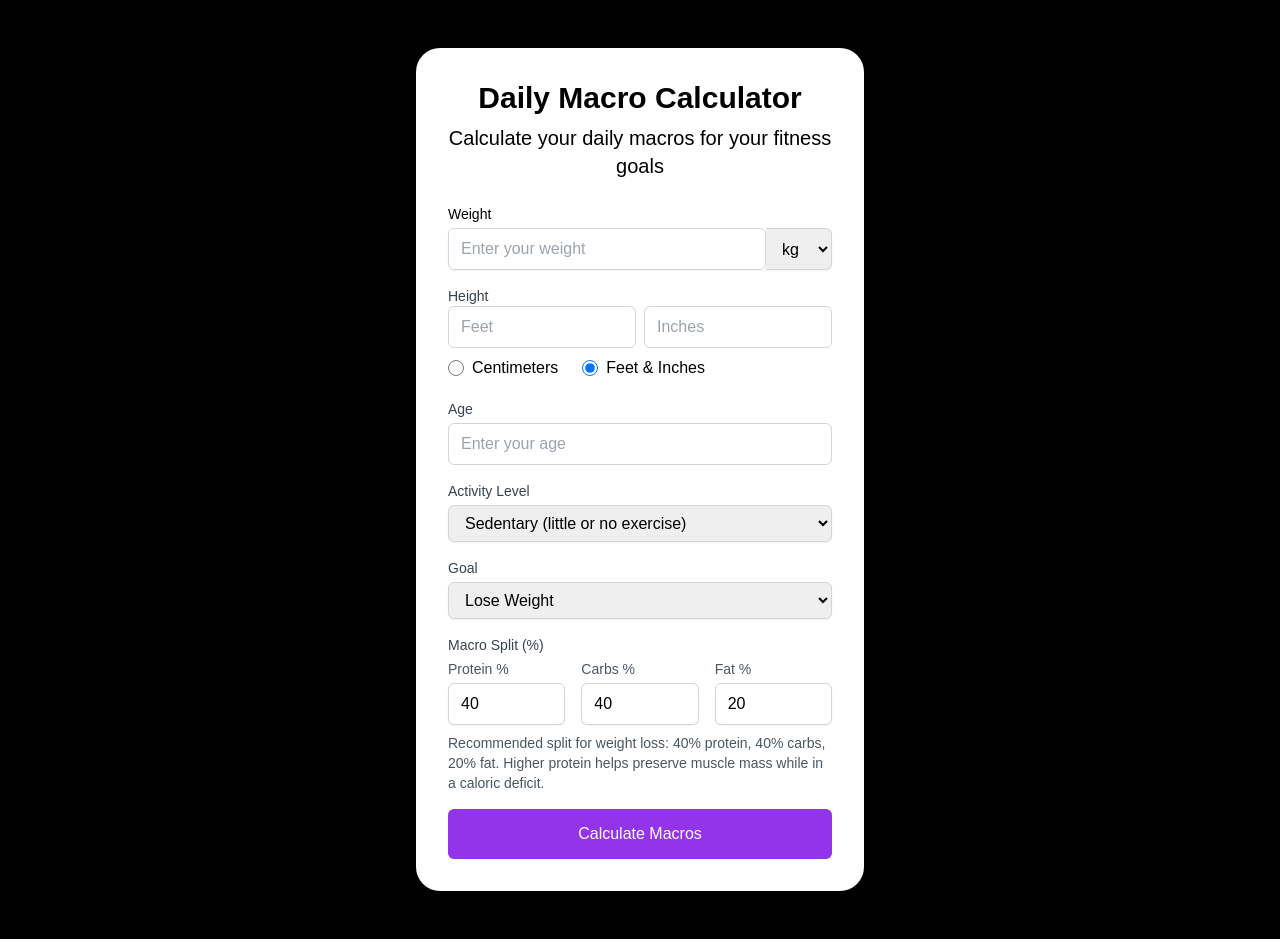
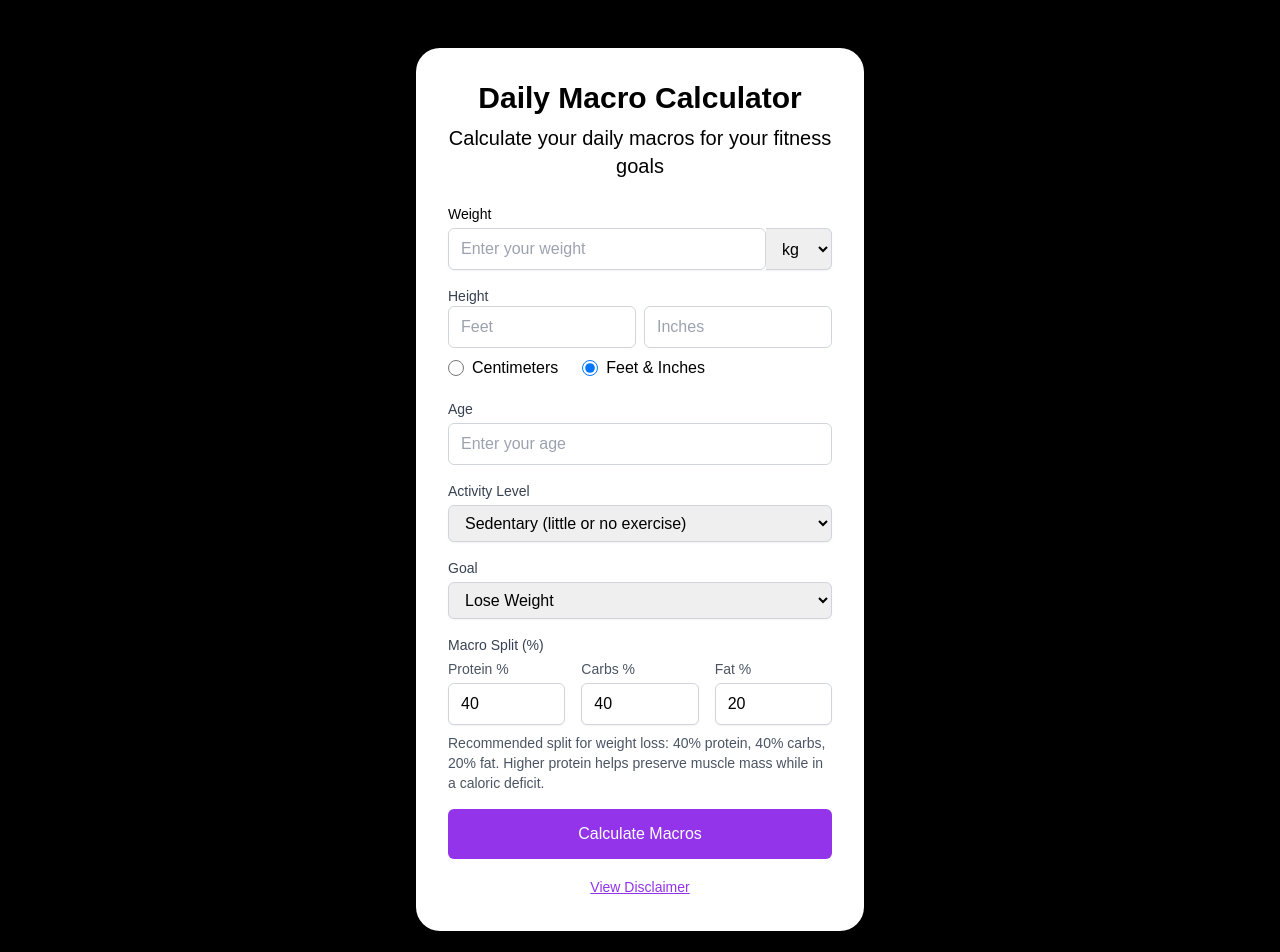
Before and after one commit to vib795/feast-factor, a Next.js app: page / in a window 1280 px wide. Shown: the top 952 px of the page. Built offline with nearby package versions, Linux system fonts and the light colour scheme.

Commit message:
Added Disclaimer.

```diff
--- a/src/components/MacroCalculator.js
+++ b/src/components/MacroCalculator.js
@@ -381,6 +381,15 @@ const MacroCalculator = () => {
             </div>
           </div>
         )}
+        <div className="mt-4 text-center">
+          <button
+            type="button"
+            onClick={() => alert("DISCLAIMER: This calculator is for informational purposes only. The information provided is not medical advice and should not be used as a substitute for professional medical guidance. Always consult with a healthcare provider or registered dietitian before starting any diet or exercise program. By using this calculator, you acknowledge that the creator assumes no responsibility or liability for any consequences resulting from the use of this tool.")}
+            className="text-sm text-purple-600 hover:text-purple-800 underline cursor-pointer"
+          >
+            View Disclaimer
+          </button>
+        </div>
       </div>
     </div>
   );
```
